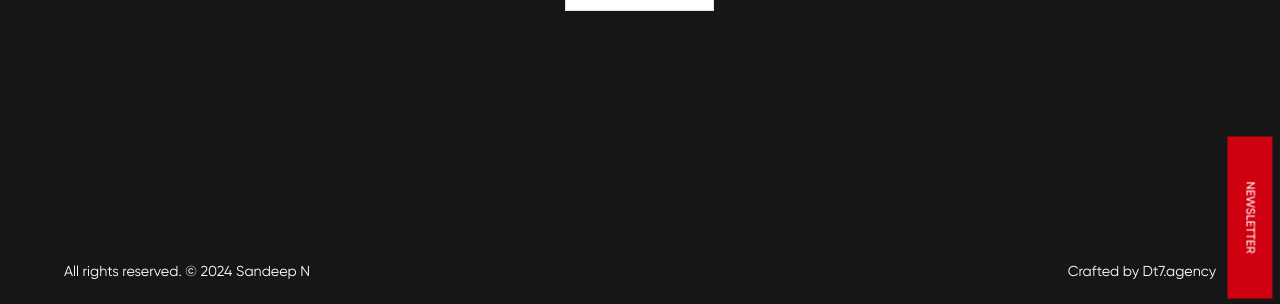
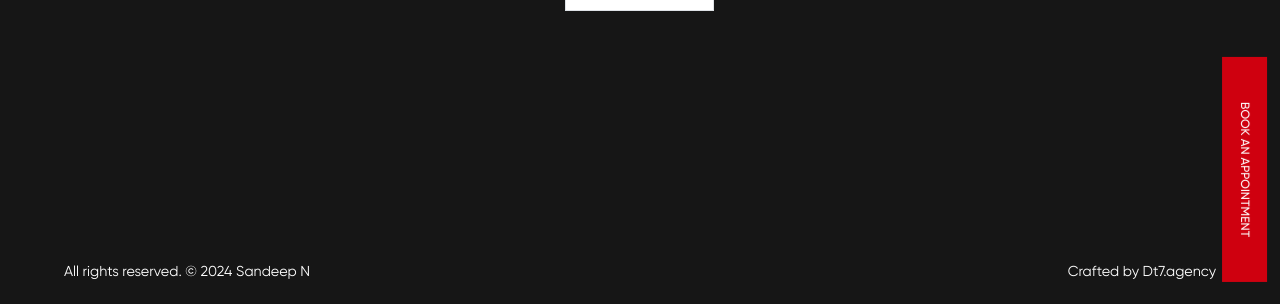
Before and after one commit to DT7Solutions/sandeep-portfoilo, a Django app: page /blog-grid/?page=2 in a window 1280 px wide. Shown: the part 496-800 px from the top of the page. Run offline with Django 5.2, Linux system fonts and the light colour scheme; data comes from the database, SQL or seed files in the repository; some libraries are stand-ins or nearby versions.

Commit message:
fixed button

```diff
--- a/static/assets/css/custom.css
+++ b/static/assets/css/custom.css
@@ -785,8 +785,8 @@ address{
  /* Style for sticky icon */
 .sticky-icon {
     position: fixed;
-    bottom: 8%;
-    right: -4%;
+    bottom: 14%;
+    right: -6%;
     transform: rotate(90deg);
 
 }
--- a/templates/uifiles/base.html
+++ b/templates/uifiles/base.html
@@ -408,7 +408,7 @@
 		<div class="vlt-footer-copyright">
 			<p>Crafted by <a href="https://dt7.agency/" target="_blank">Dt7.agency</a></p>
 			<div class="sticky-icon" >
-				<a class="vlt-btn vlt-btn--primary vlt-btn--md vlt-btn-invite" data-bs-toggle="modal" href="#news-letter-Popup">newsletter</a>
+				<a class="vlt-btn vlt-btn--primary vlt-btn--md vlt-btn-invite" data-bs-toggle="modal" href="#news-letter-Popup">book an appointment</a>
 				</div>
 		</div>
 		<div class="vlt-language-switcher d-none">
```
